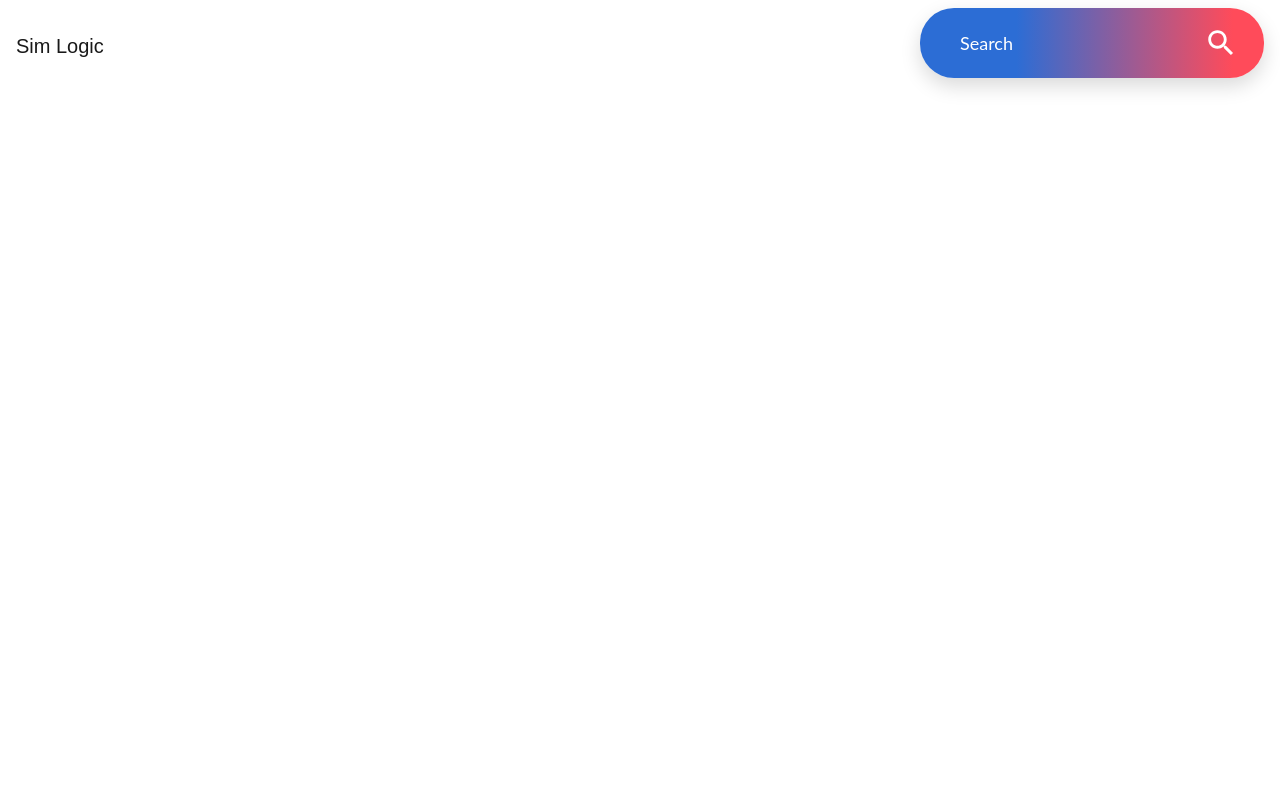
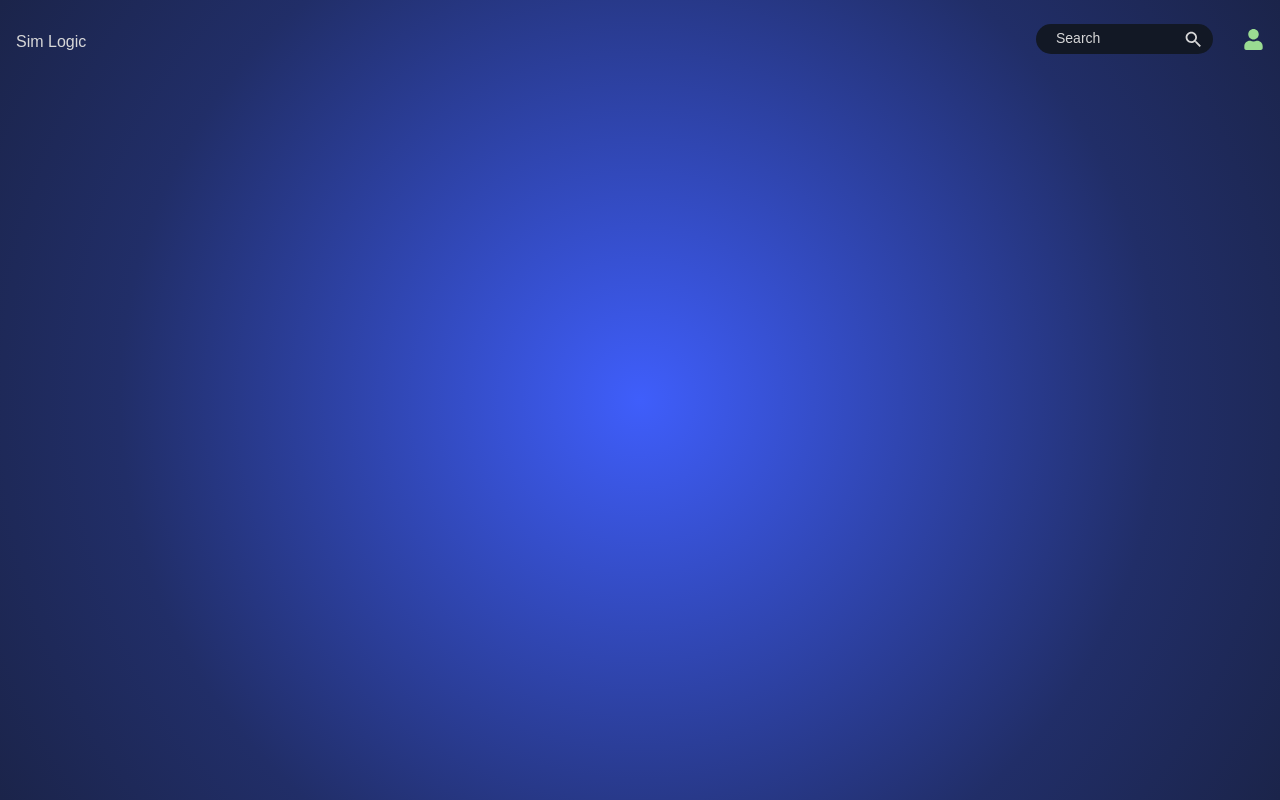
Before and after one commit to sachindongare029/SimLogic, a React (Create React App) app: page / in a window 1280 px wide. Built offline with nearby package versions, Linux system fonts and the light colour scheme.

Commit message:
navbar changes

```diff
--- a/src/App.scss
+++ b/src/App.scss
@@ -1,3 +1,6 @@
 .App {
   font-family: Arial, Helvetica, sans-serif;
+  background: rgb(63,94,251);
+  background: radial-gradient(circle, rgba(63,94,251,1) 0%, rgba(33,46,104,1) 69%, rgba(27,36,74,1) 100%);
+  height: 100vh;
 }
--- a/src/components/Dashboard.js
+++ b/src/components/Dashboard.js
@@ -1,8 +1,9 @@
 import React from "react";
 // import { Link } from 'react-router-dom';
 import { withRouter } from "react-router";
-// import { FontAwesomeIcon } from "@fortawesome/react-fontawesome";
+import { FontAwesomeIcon } from "@fortawesome/react-fontawesome";
 // import { faThumbsUp } from "@fortawesome/free-solid-svg-icons";
+import { faUser } from "@fortawesome/free-solid-svg-icons";
 import "../styles/dashboard.scss";
 
 class Dashboard extends React.Component {
@@ -10,11 +11,11 @@ class Dashboard extends React.Component {
     return (
       <div className="sl__dashboard">
         <nav className="navbar navbar-light justify-content-between">
-          <a className="navbar-brand" href="/#">
+          <a className="navbar__brand" href="/#">
             Sim Logic
           </a>
-          <form className="form-inline">
-            <div className="basic-search">
+          <div className="dashboard__action__control">
+            <form className="form-inline">
               <div className="input-field">
                 <input id="search" type="text" placeholder="Search" />
                 <div className="icon-wrap">
@@ -28,8 +29,11 @@ class Dashboard extends React.Component {
                   </svg>
                 </div>
               </div>
+            </form>
+            <div className="dashboard__user">
+              <FontAwesomeIcon icon={faUser} />
             </div>
-          </form>
+          </div>
         </nav>
       </div>
     );
--- a/src/styles/dashboard.scss
+++ b/src/styles/dashboard.scss
@@ -1,44 +1,39 @@
+.navbar {
+  padding-top: 24px;
+  .navbar__brand {
+    color: #d7d7d8;
+  }
+
+  .dashboard__action__control {
+    display: flex;
+    align-items: center;
     .input-field {
       position: relative;
-}
-
-.input-field input {
+      overflow: hidden;
+      border-radius: 34px;
+      margin-bottom: 5px;
+      input {
         height: 100%;
         border: 0;
         display: block;
         width: 100%;
-  padding: 10px 32px 10px 70px;
-  font-size: 18px;
-  height: 70px;
-  color: #fff;
-  background: linear-gradient(to right, #2c6dd5 0%, #2c6dd5 28%, #ff4b5a 91%, #ff4b5a 100%);
-  font-family: 'Lato', sans-serif;
+        padding-left: 20px;
+        font-size: 12px;
+        height: 30px;
+        color: #d7d7d8;
+        background: #121825;
       }
-
-.input-field input.placeholder {
-  color: #fff;
-  font-size: 18px;
+      input::placeholder {
+        color: #d7d7d8;
+        font-size: 14px;
         font-weight: 400;
       }
-
-.input-field input:-moz-placeholder {
-  color: #fff;
-  font-size: 18px;
-  font-weight: 400;
-}
-
-.input-field input::-webkit-input-placeholder {
-  color: #fff;
-  font-size: 18px;
-  font-weight: 400;
-}
-
-.input-field input:hover, input-field input:focus {
+      input:hover,
+      input:focus {
         box-shadow: none;
         outline: 0;
       }
-
-.input-field .btn-search {
+      .btn-search {
         min-width: 100px;
         height: 40px;
         padding: 0 15px;
@@ -47,7 +42,7 @@
         border-radius: 20px;
         font-size: 14px;
         color: #fff;
-  transition: all .2s ease-out, color .2s ease-out;
+        transition: all 0.2s ease-out, color 0.2s ease-out;
         border: 0;
         cursor: pointer;
         font-weight: 400;
@@ -55,11 +50,10 @@
         z-index: 0;
         position: relative;
       }
-
-.input-field .btn-search:before {
+      .btn-search:before {
         border-radius: inherit;
         background: linear-gradient(45deg, #ff4b5a 0%, #ff4b5a 28%, #2c6dd5 91%, #2c6dd5 100%);
-  content: '';
+        content: "";
         display: block;
         height: 100%;
         position: absolute;
@@ -68,55 +62,16 @@
         opacity: 0;
         width: 100%;
         z-index: -1;
-  transition: all .2s ease-out, color .2s ease-out;
+        transition: all 0.2s ease-out, color 0.2s ease-out;
       }
-
-.input-field .btn-search:hover::before {
+      .btn-search:hover::before {
         opacity: 1;
       }
-
-.input-field .btn-search:focus {
+      .btn-search:focus {
         outline: 0;
         box-shadow: none;
       }
-
-.input-field .btn-delete {
-  min-width: 100px;
-  height: 40px;
-  padding: 0 15px;
-  background: transparent;
-  white-space: nowrap;
-  border-radius: 0;
-  font-size: 14px;
-  color: #666;
-  transition: all .2s ease-out, color .2s ease-out;
-  border: 0;
-  cursor: pointer;
-  font-weight: 400;
-}
-
-.input-field .btn-delete:hover, input-field .btn-delete:focus {
-  color: #000;
-  outline: 0;
-  box-shadow: none;
-}
-
-.basic-search {
-  box-shadow: 0px 8px 20px 0px rgba(0, 0, 0, 0.15);
-  overflow: hidden;
-  border-radius: 34px;
-  margin-bottom: 5px;
-}
-
-.basic-search .input-field {
-  width: 100%;
-}
-
-.basic-search .input-field input {
-  padding: 10px 80px 10px 40px;
-}
-
-.basic-search .input-field .icon-wrap {
+      .icon-wrap {
         position: absolute;
         top: 0;
         right: 0;
@@ -124,12 +79,22 @@
         display: flex;
         -ms-flex-align: center;
         align-items: center;
-  width: 60px;
+        width: 30px;
         height: 100%;
+        svg {
+          width: 21px;
+          height: 21px;
+          fill: #d7d7d8;
         }
-
-.basic-search .input-field .icon-wrap svg {
-  width: 34px;
-  height: 34px;
-  fill: #fff;
       }
+    }
+    .dashboard__user {
+      margin-left: 30px;
+      svg {
+        width: 21px;
+        height: 21px;
+        color: #9adb92;
+      }
+    }
+  }
+}
```
Lines whose indentation alone changed are shown as unchanged.
